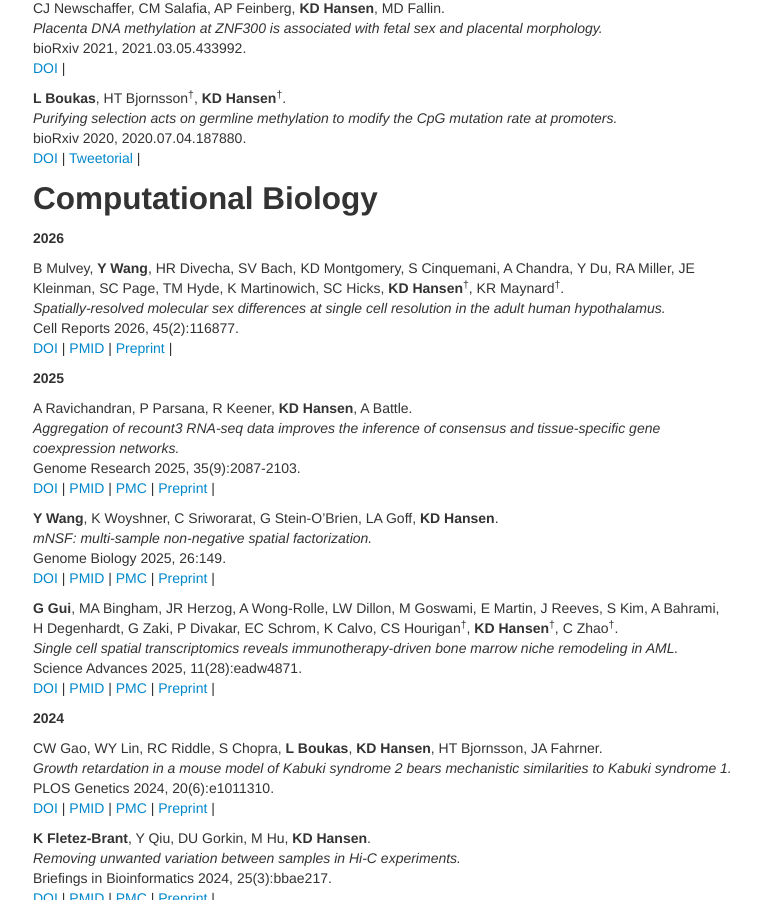
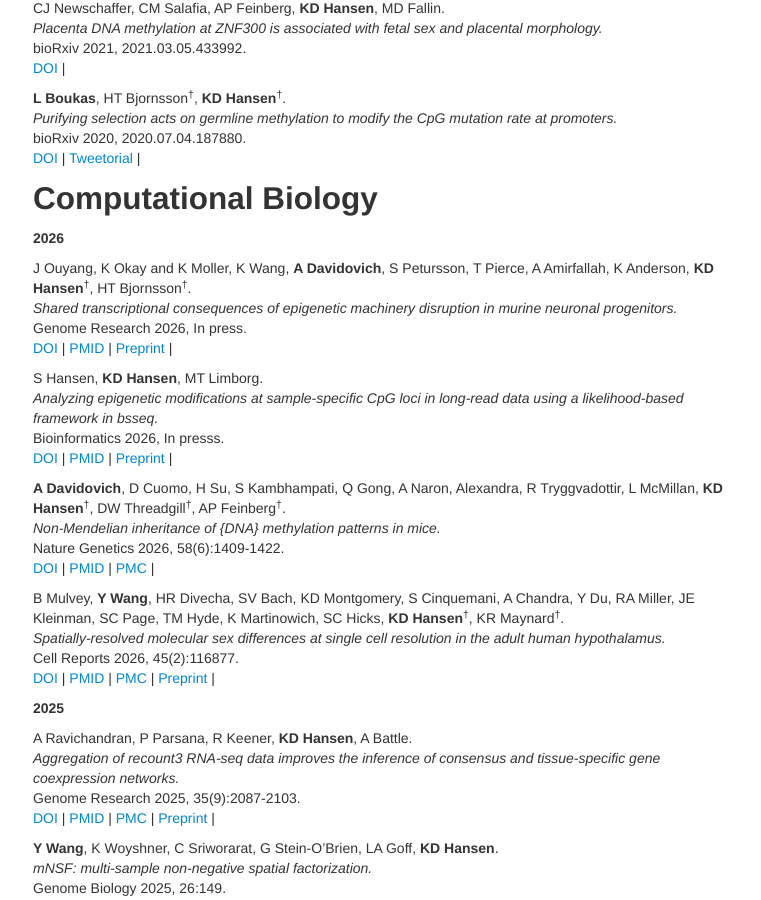
Before and after one commit to hansenlab/hansenlab.github.io, a Jekyll site: the page built from 02-pubs.md, in a window 1280 px wide and 900 px high, scrolled down 944 px. Shown: the whole window, without its empty margins (257-1018 px from the left). Built offline with Jekyll 4.4.1, drawn with Linux system fonts in a browser that asks for light colours; comment, search, counter and statistics services are not loaded.

Commit message:
New pubs

```diff
--- a/02-pubs.md
+++ b/02-pubs.md
@@ -76,11 +76,36 @@ Computational Biology
 
 **2026**
 
+J Ouyang, K Okay and K Moller, K Wang, **A Davidovich**, S Petursson, T Pierce, A Amirfallah, K Anderson, **KD Hansen**<sup>&dagger;</sup>, HT Bjornsson<sup>&dagger;</sup>.
+_Shared transcriptional consequences of epigenetic machinery disruption in murine neuronal progenitors._
+Genome Research 2026, In press.
+[DOI](https://doi.org/10.1101/gr.281473.125) |
+[PMID](http://www.ncbi.nlm.nih.gov/pubmed/42844018) |
+[Preprint](https://doi.org/) |
+<span data-badge-type="4" data-doi="10.1101/gr.281473.125" data-hide-no-mentions="true" class="altmetric-embed"> </span>
+
+S Hansen, **KD Hansen**, MT Limborg.
+_Analyzing epigenetic modifications at sample-specific CpG loci in long-read data using a likelihood-based framework in bsseq._
+Bioinformatics 2026, In presss.
+[DOI](https://doi.org/10.1093/bioinformatics/btag821) |
+[PMID](http://www.ncbi.nlm.nih.gov/pubmed/) |
+[Preprint](https://doi.org/43023421) |
+<span data-badge-type="4" data-doi="10.1093/bioinformatics/btag821" data-hide-no-mentions="true" class="altmetric-embed"> </span>
+
+**A Davidovich**, D Cuomo, H Su, S Kambhampati, Q Gong, A Naron, Alexandra, R Tryggvadottir, L McMillan, **KD Hansen**<sup>&dagger;</sup>, DW Threadgill<sup>&dagger;</sup>, AP Feinberg<sup>&dagger;</sup>.
+_Non-Mendelian inheritance of {DNA} methylation patterns in mice._
+Nature Genetics 2026, 58(6):1409-1422.
+[DOI](https://doi.org/10.1038/s41588-026-02604-z) |
+[PMID](http://www.ncbi.nlm.nih.gov/pubmed/42162411) |
+[PMC](http://www.ncbi.nlm.nih.gov/pmc/articles/PMC13263155) |
+<span data-badge-type="4" data-doi="10.1038/s41588-026-02604-z" data-hide-no-mentions="true" class="altmetric-embed"> </span>
+
 B Mulvey, **Y Wang**, HR Divecha, SV Bach, KD Montgomery, S Cinquemani, A Chandra, Y Du, RA Miller, JE Kleinman, SC Page, TM Hyde, K Martinowich, SC Hicks, **KD Hansen**<sup>&dagger;</sup>, KR Maynard<sup>&dagger;</sup>.
 _Spatially-resolved molecular sex differences at single cell resolution in the adult human hypothalamus._
 Cell Reports 2026, 45(2):116877.
 [DOI](https://doi.org/10.1016/j.celrep.2025.116877) |
 [PMID](http://www.ncbi.nlm.nih.gov/pubmed/41615800) |
+[PMC](http://www.ncbi.nlm.nih.gov/pmc/articles/PMC13003713) |
 [Preprint](https://doi.org/10.1101/2024.12.07.627362) |
 <span data-badge-type="4" data-doi="10.1016/j.celrep.2025.116877" data-hide-no-mentions="true" class="altmetric-embed"> </span>
 
```
